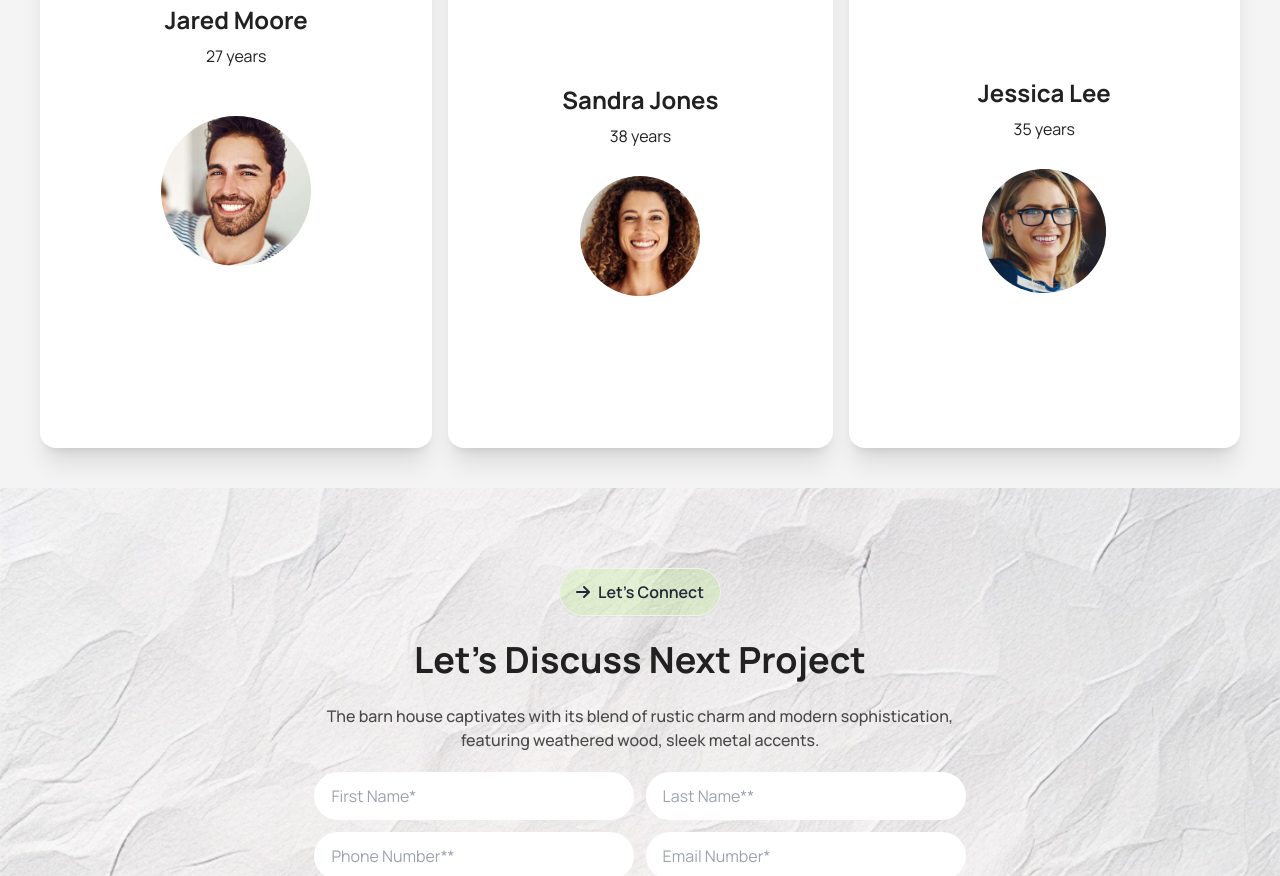
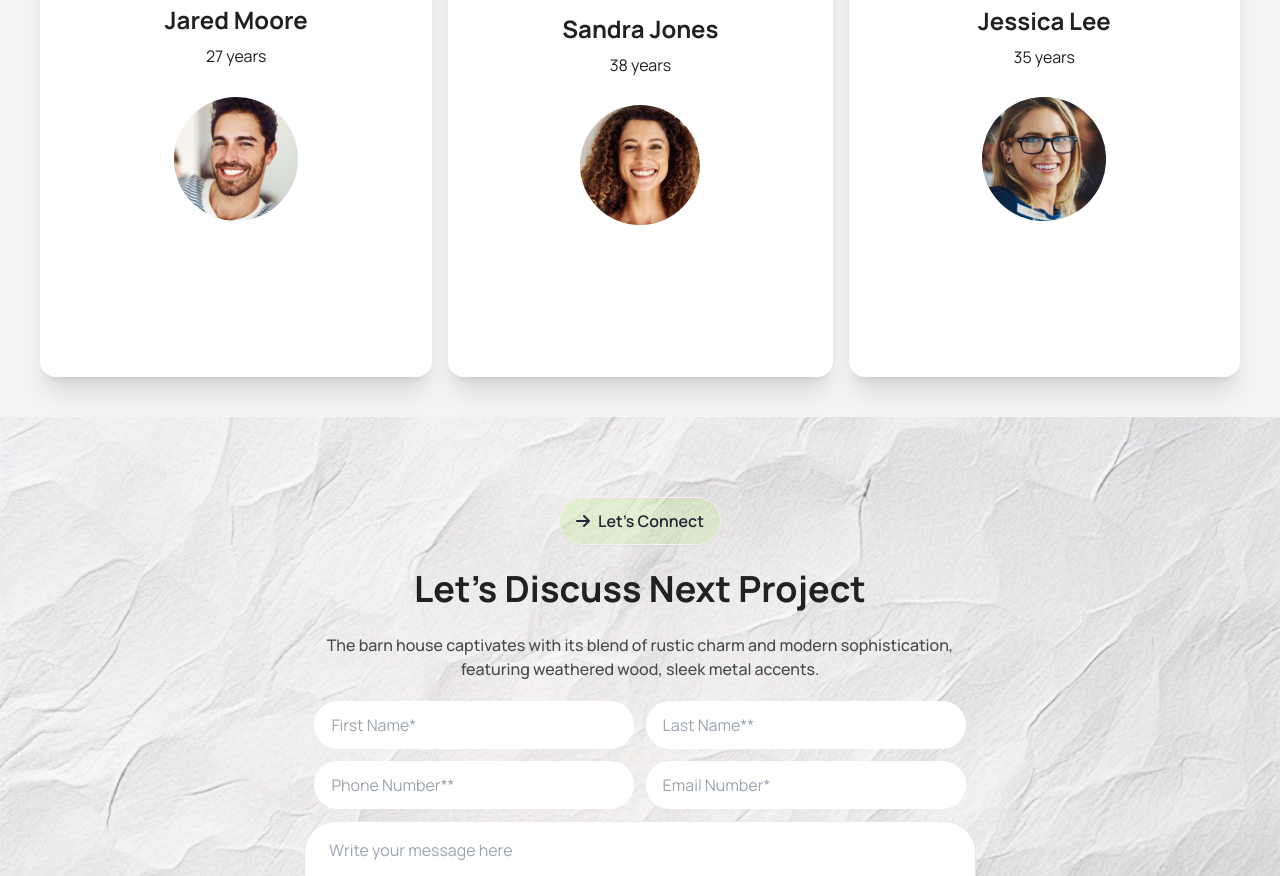
Before and after one commit to Eittymoni/Assignment-3, a plain HTML site: page index.html in a window 1280 px wide. Shown: the part 3575-4451 px from the top of the page. Drawn offline with nearby package versions, Linux system fonts and the light colour scheme.

Commit message:
finally done

```diff
--- a/index.html
+++ b/index.html
@@ -322,7 +322,7 @@ modern sophistication, featuring weathered wood, sleek metal accents.
       <p class=" text-gray-5  pt-20 lg:text-base">“Would I recommend this company to my friends? Absolutely! I will be recommending it to everyone who wants to find the best house that would suit all their needs! They know everything about real estate and great service!</p>
       <h2 class=" text-gray-6 lg:text-2xl font-bold">Jared Moore</h2>
       <h2 class=" text-gray-6 lg:text-base ">27 years</h2>
-      <div class=" pt-10">
+      <div class=" px-10 pt-5">
         <img
 class="mask mask-circle h-[50%] "
 src="./assets/pic1.jpg"  />
```
